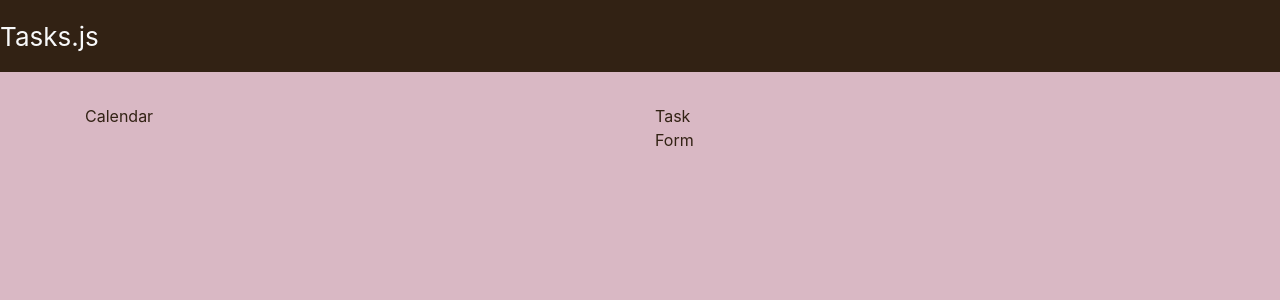
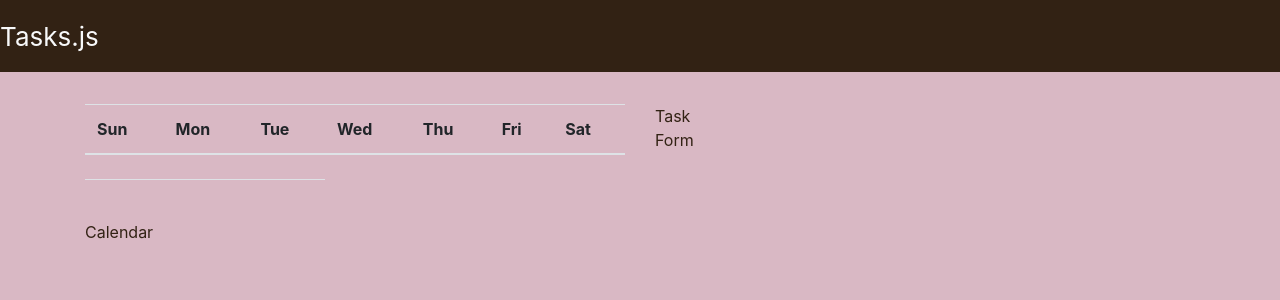
Before and after one commit to travhow99/tasks-js, a React (Create React App) app: page / in a window 1280 px wide. Shown: the top 300 px of the page. Built offline with nearby package versions, Linux system fonts and the light colour scheme.

Commit message:
Initial calendar view

```diff
--- a/package.json
+++ b/package.json
@@ -8,6 +8,7 @@
     "@testing-library/user-event": "^12.1.10",
     "bootstrap": "^4.5.3",
     "jquery": "^3.5.1",
+    "luxon": "^1.25.0",
     "react": "^17.0.1",
     "react-dom": "^17.0.1",
     "react-scripts": "4.0.0",
--- a/src/App.js
+++ b/src/App.js
@@ -2,6 +2,7 @@ import './App.css';
 import { Container, Row, Col } from 'reactstrap';
 import Task from './components/Task';
 import AddTask from './components/AddTask';
+import Calendar from './components/Calendar';
 
 function App() {
 	return (
@@ -12,9 +13,7 @@ function App() {
 			<Container className="th-container">
 				<Row>
 					<Col lg>
-						<div>
-							Calendar
-						</div>
+						<Calendar />
 					</Col>
 					<Col>
 						<Task />
--- /dev/null
+++ b/src/components/Calendar.js
@@ -0,0 +1,66 @@
+import React, { useState } from 'react';
+import { DateTime } from 'luxon';
+
+const Calendar = (props) => {
+    const weekdays = [0, 1, 2, 3, 4, 5, 6];
+    const days = ['Sunday', 'Monday', 'Tuesday', 'Wednesday', 'Thursday', 'Friday', 'Saturday'];
+    const months = ['January', 'February', 'March', 'April', 'May', 'June', 'July', 'August', 'September', 'October', 'November', 'December'];
+
+    const dt = DateTime.local();
+    const today = dt.toLocaleString();
+
+    const [selectedDay, setSelectedDay] = useState(dt);
+
+    const firstDayInMonth = selectedDay.set({day: 1}).weekday;
+    const daysInMonth = selectedDay.daysInMonth;
+    const daysAfterFirstWeek = 7 - daysInMonth;
+
+    // const dateSessions = props.data[selectedDate];
+    // const startWeek = moment(selectedDate).startOf('month').week();
+    // const endWeek = moment(selectedDate).month() != 11 ? moment(selectedDate).endOf('month').week() : 53;
+
+    /* let calendar = []
+    for (var week = startWeek; week <= endWeek; week++) {
+        calendar.push({
+            week: week,
+            days: Array(7).fill(0).map((n, i) => moment(selectedDate).week(week).startOf('week').clone().add(n + i, 'day'))
+        })
+    } */
+
+    const abbreviate = (str) => str.substring(0, 3);
+
+    console.log(dt, firstDayInMonth, daysInMonth);
+    return (
+        <div>
+            <table className="table">
+                <thead>
+                    <tr>
+                        {days.map((d, index) => (
+                            <th key={index}>{abbreviate(d)}</th>
+                        ))}
+                    </tr>
+                </thead>
+                <tbody>
+                    {/* First week in month */}
+                    <tr>
+                        {weekdays.map((x, index) => (
+                            <td key={index}>
+                                {x === firstDayInMonth ? 1 : (
+                                    x > firstDayInMonth && x - firstDayInMonth + 1
+                                )}
+                            </td>
+                        ))}
+                    </tr>
+                    <tr>
+                        <td scope="row"></td>
+                        <td></td>
+                        <td></td>
+                    </tr>
+                </tbody>
+            </table>
+            Calendar
+        </div>
+    )
+}
+
+export default Calendar;
```
Also changed, not shown: 1 other file (tests, documents, lock files or other folders).
